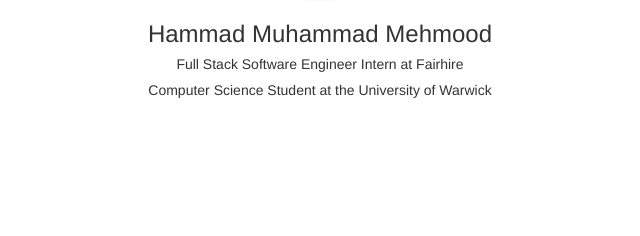
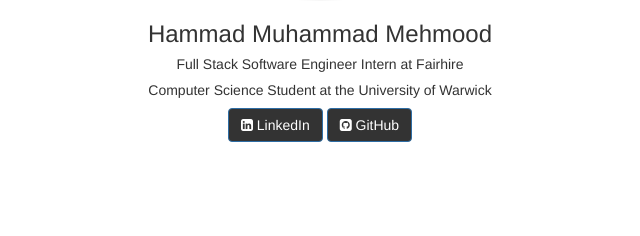
Before and after one commit to Hammad214508/Personal-Website, a PHP site: page / in a window 1280 px wide. Shown: the part 389-625 px from the top of the page, without its empty margins (320-960 px from the left). Run offline with PHP 8.4, Linux system fonts and the light colour scheme.

Commit message:
linkedin and github buttons

```diff
--- a/index.css
+++ b/index.css
@@ -5,3 +5,7 @@
 .profile-pic-size{
     width:35%;
 }
+
+.btn-brackground {
+    background-color: #333;
+}
--- a/index.html
+++ b/index.html
@@ -20,7 +20,7 @@
             <ul class="nav navbar-nav navbar-right">
               <li><a href="#">Projects</a></li>
               <li><a href="#">About</a></li>
-              <li><a href="https://github.com/Hammad214508" class="btn btn-social-icon btn-github git-icon-size"><span class="fa fa-github" ></span></a>
+              <li><a href="https://github.com/Hammad214508/Personal-Website" class="btn btn-social-icon btn-github git-icon-size"><span class="fa fa-github" ></span></a>
               </li>
             </ul>
           </div>
@@ -33,6 +33,8 @@
                 <h3>Hammad Muhammad Mehmood</h3>
                 <h5>Full Stack Software Engineer Intern at Fairhire</h5>
                 <h5>Computer Science Student at the University of Warwick</h5>
+                <a href="https://www.linkedin.com/in/hammad-muhammad-mehmood-7460a0150" class="btn btn-primary btn-brackground"><i class="fa fa-linkedin-square"></i> LinkedIn</a>
+                <a href="https://github.com/Hammad214508" class="btn btn-primary btn-brackground"><i class="fa fa-github-square"></i> GitHub</a>
             </div>
         </div>
         <!-- END PROFILE PICTURE AND INTRO  -->
```
